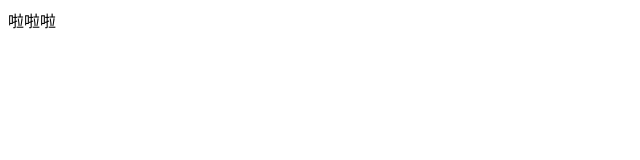
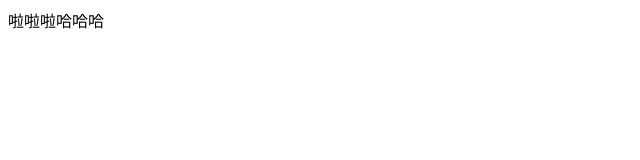
Before and after one commit to zzzpppccc/project_01, a plain HTML site: page index1.html in a window 1280 px wide. Shown: the full height of the page, 0-640 px from the left. Drawn offline with Linux system fonts and the light colour scheme.

Commit message:
地方撒

```diff
--- a/index1.html
+++ b/index1.html
@@ -7,6 +7,6 @@
     <title>Document</title>
 </head>
 <body>
-    <div>啦啦啦</div>
+    <div>啦啦啦哈哈哈</div>
 </body>
 </html>
```
